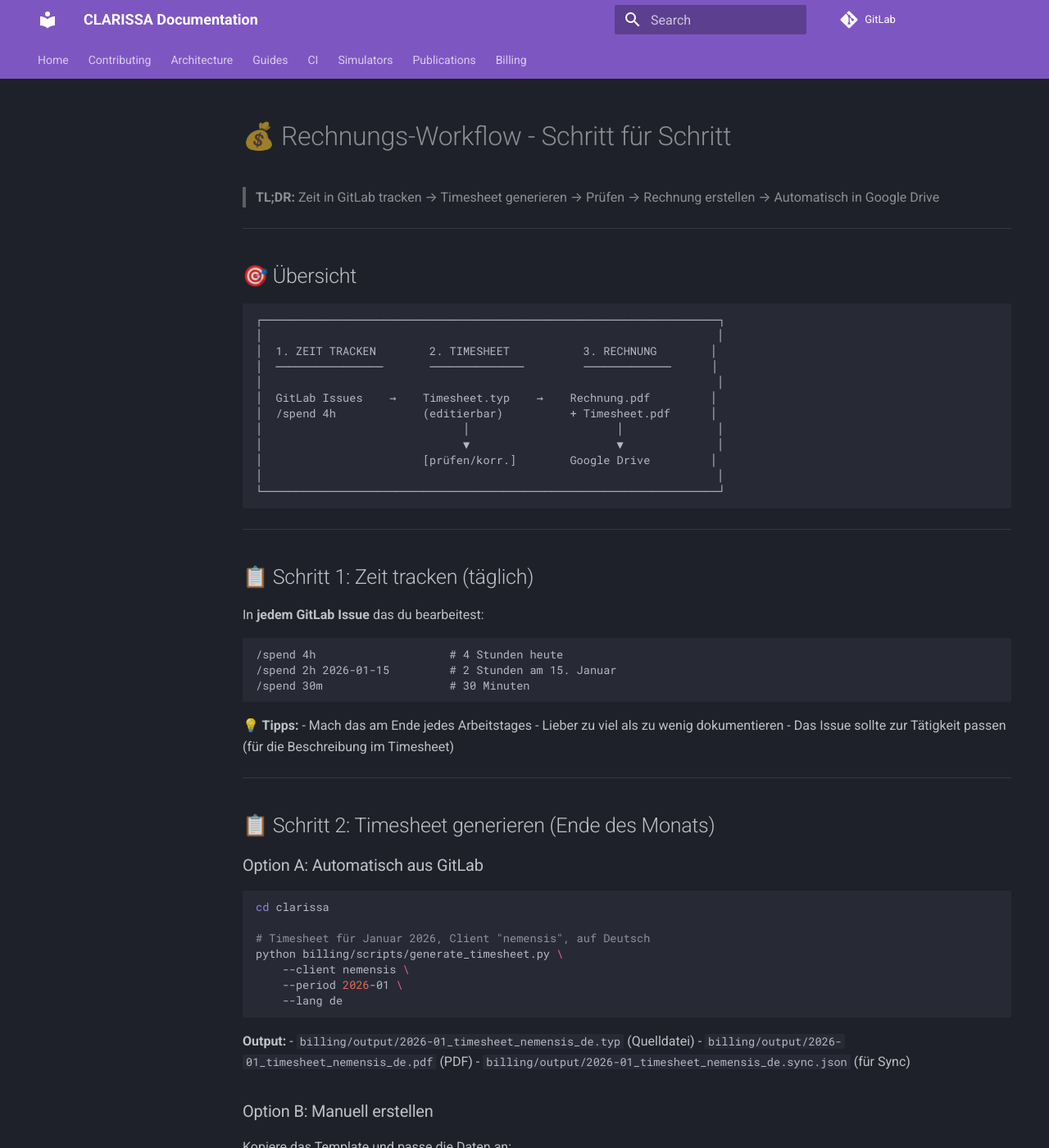
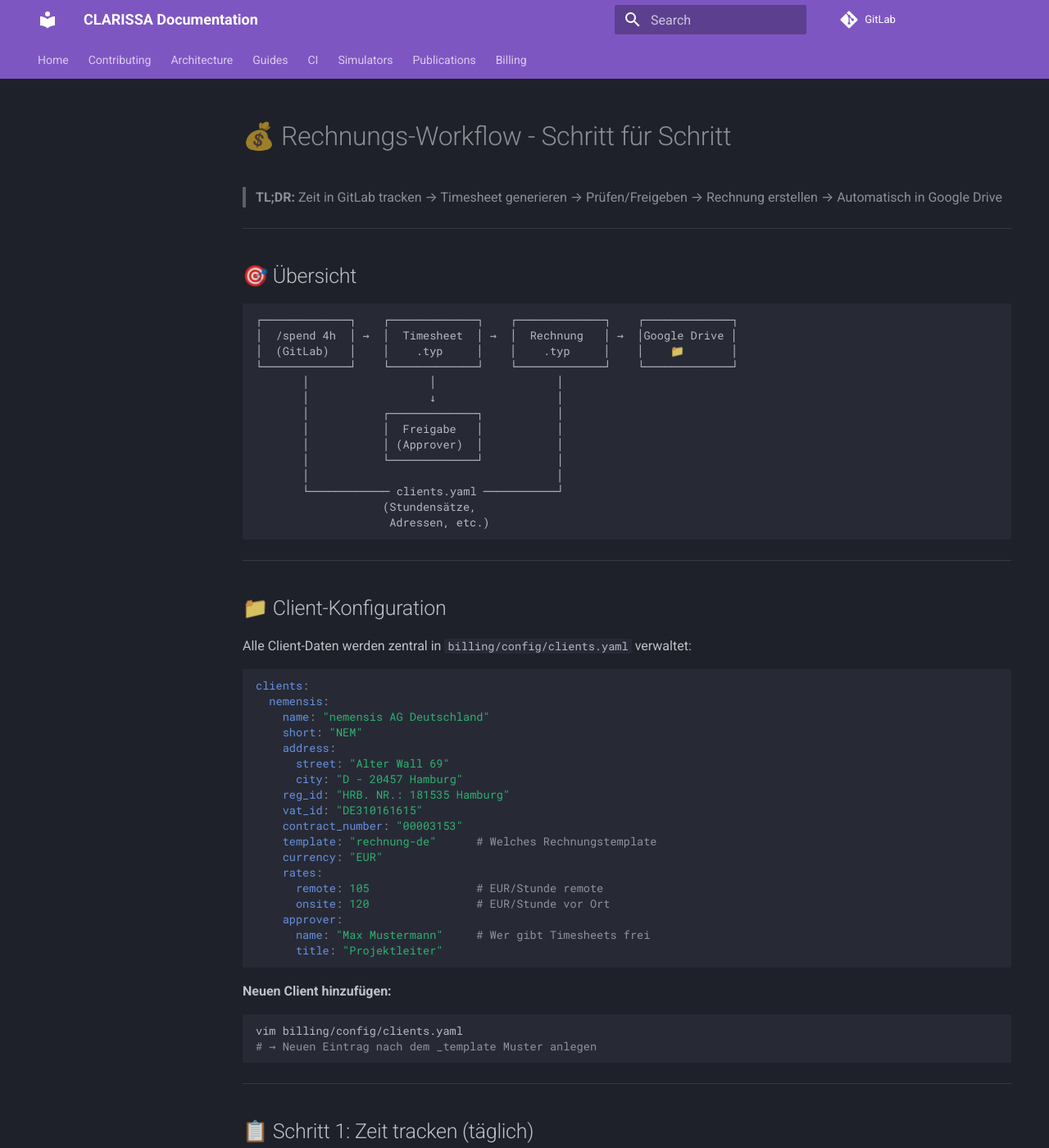
Before and after one commit to wolfram-laube/clarissa, an MkDocs documentation site: the page built from docs/guides/billing-workflow.md, in a window 1280 px wide and 1400 px high. Shown: the whole window at 82% size. Built offline with MkDocs 1.6.1 and Material for MkDocs 9.7.7, drawn with Linux system fonts in a browser that asks for light colours; comment, search, counter and statistics services are not loaded; some of the changed text lies outside the part shown.

Commit message:
docs(billing): update workflow guide with clients.yaml and approver info

````diff
--- a/docs/guides/billing-workflow.md
+++ b/docs/guides/billing-workflow.md
@@ -1,24 +1,59 @@
 # 💰 Rechnungs-Workflow - Schritt für Schritt
 
-> **TL;DR:** Zeit in GitLab tracken → Timesheet generieren → Prüfen → Rechnung erstellen → Automatisch in Google Drive
+> **TL;DR:** Zeit in GitLab tracken → Timesheet generieren → Prüfen/Freigeben → Rechnung erstellen → Automatisch in Google Drive
 
 ---
 
 ## 🎯 Übersicht
 
 ```
-┌────────────────────────────────────────────────────────────────────┐
-│                                                                    │
-│  1. ZEIT TRACKEN        2. TIMESHEET           3. RECHNUNG        │
-│  ────────────────       ──────────────         ─────────────      │
-│                                                                    │
-│  GitLab Issues    →    Timesheet.typ    →    Rechnung.pdf         │
-│  /spend 4h             (editierbar)          + Timesheet.pdf      │
-│                              │                      │              │
-│                              ▼                      ▼              │
-│                        [prüfen/korr.]        Google Drive         │
-│                                                                    │
-└────────────────────────────────────────────────────────────────────┘
+┌─────────────┐    ┌─────────────┐    ┌─────────────┐    ┌─────────────┐
+│  /spend 4h  │ →  │  Timesheet  │ →  │  Rechnung   │ →  │Google Drive │
+│  (GitLab)   │    │    .typ     │    │    .typ     │    │    📁       │
+└─────────────┘    └─────────────┘    └─────────────┘    └─────────────┘
+       │                  │                  │
+       │                  ↓                  │
+       │           ┌─────────────┐           │
+       │           │  Freigabe   │           │
+       │           │ (Approver)  │           │
+       │           └─────────────┘           │
+       │                                     │
+       └──────────── clients.yaml ───────────┘
+                   (Stundensätze,
+                    Adressen, etc.)
+```
+
+---
+
+## 📁 Client-Konfiguration
+
+Alle Client-Daten werden zentral in `billing/config/clients.yaml` verwaltet:
+
+```yaml
+clients:
+  nemensis:
+    name: "nemensis AG Deutschland"
+    short: "NEM"
+    address:
+      street: "Alter Wall 69"
+      city: "D - 20457 Hamburg"
+    reg_id: "HRB. NR.: 181535 Hamburg"
+    vat_id: "DE310161615"
+    contract_number: "00003153"
+    template: "rechnung-de"      # Welches Rechnungstemplate
+    currency: "EUR"
+    rates:
+      remote: 105                # EUR/Stunde remote
+      onsite: 120                # EUR/Stunde vor Ort
+    approver:
+      name: "Max Mustermann"     # Wer gibt Timesheets frei
+      title: "Projektleiter"
+```
+
+**Neuen Client hinzufügen:**
+```bash
+vim billing/config/clients.yaml
+# → Neuen Eintrag nach dem _template Muster anlegen
 ```
 
 ---
@@ -33,82 +68,35 @@ In **jedem GitLab Issue** das du bearbeitest:
 /spend 30m                   # 30 Minuten
 ```
 
-**💡 Tipps:**
-- Mach das am Ende jedes Arbeitstages
-- Lieber zu viel als zu wenig dokumentieren
-- Das Issue sollte zur Tätigkeit passen (für die Beschreibung im Timesheet)
-
 ---
 
 ## 📋 Schritt 2: Timesheet generieren (Ende des Monats)
 
-### Option A: Automatisch aus GitLab
-
 ```bash
-cd clarissa
-
-# Timesheet für Januar 2026, Client "nemensis", auf Deutsch
 python billing/scripts/generate_timesheet.py \
     --client nemensis \
     --period 2026-01 \
     --lang de
 ```
 
-**Output:**
-- `billing/output/2026-01_timesheet_nemensis_de.typ` (Quelldatei)
-- `billing/output/2026-01_timesheet_nemensis_de.pdf` (PDF)
-- `billing/output/2026-01_timesheet_nemensis_de.sync.json` (für Sync)
+Das Script:
+1. Liest `/spend` Einträge aus GitLab
+2. Holt Client-Daten aus `clients.yaml` (inkl. Approver)
+3. Generiert `billing/output/2026-01_timesheet_nemensis_de.typ`
 
-### Option B: Manuell erstellen
-
-Kopiere das Template und passe die Daten an:
-
-```bash
-cp billing/templates/timesheet.typ billing/output/2026-01_timesheet_nemensis_de.typ
-```
-
-Dann editieren:
-```typst
-#timesheet(
-  year: 2026,
-  month: 1,
-  client_name: "nemensis AG Deutschland",
-  ...
-  daily_entries: (
-    "2": (8, "Architecture Review"),
-    "5": (6, "API Development"),
-    ...
-  ),
-)
-```
+**Output Timesheet enthält:**
+- Consultant Name (aus Script-Aufruf oder Config)
+- Client Name (aus `clients.yaml`)
+- Approver Name + Title (aus `clients.yaml`)
+- Unterschriftsfelder für beide Parteien
 
 ---
 
-## 📋 Schritt 3: Timesheet prüfen & korrigieren
+## 📋 Schritt 3: Timesheet Freigabe
 
-**Öffne das Timesheet:**
-```bash
-open billing/output/2026-01_timesheet_nemensis_de.pdf
-```
-
-**Checklist:**
-- [ ] Sind alle Arbeitstage erfasst?
-- [ ] Stimmen die Stunden?
-- [ ] Sind die Beschreibungen korrekt?
-- [ ] Wurden Feiertage/Urlaub berücksichtigt?
-
-**Korrigieren:**
-
-Editiere die `.typ` Datei:
-```bash
-vim billing/output/2026-01_timesheet_nemensis_de.typ
-```
-
-Änderungen zurück zu GitLab syncen (optional):
-```bash
-python billing/scripts/sync_timesheet.py \
-    billing/output/2026-01_timesheet_nemensis_de.typ
-```
+1. **PDF prüfen** - Stimmen alle Einträge?
+2. **Unterschrift einholen** - Approver unterzeichnet
+3. **Scan/Digital archivieren** (optional)
 
 ---
 
@@ -119,92 +107,50 @@ python billing/scripts/generate_invoice.py \
     --from-timesheet billing/output/2026-01_timesheet_nemensis_de.typ
 ```
 
-**Output:**
-- `billing/output/AR_001_2026_nemensis.typ`
-- `billing/output/AR_001_2026_nemensis.pdf`
+Das Script:
+1. Liest Timesheet → extrahiert Stunden
+2. Holt Stundensätze aus `clients.yaml`
+3. Berechnet: `184h × EUR 105 = EUR 19.320`
+4. Generiert Rechnung mit korrektem Template (DE/US/EU)
+
+**Woher kommen die Daten?**
+
+| Daten | Quelle |
+|-------|--------|
+| Stunden | Timesheet (aus GitLab /spend) |
+| Stundensatz | `clients.yaml` → rates.remote/onsite |
+| Kundenadresse | `clients.yaml` → address |
+| USt-ID | `clients.yaml` → vat_id |
+| Template (DE/US) | `clients.yaml` → template |
 
 ---
 
-## 📋 Schritt 5: Commit & Upload
+## 📋 Schritt 5: Commit & Automatischer Upload
 
-### Manuell (lokal):
-```bash
-python billing/scripts/generate_invoice.py \
-    --from-timesheet billing/output/2026-01_timesheet_nemensis_de.typ \
-    --upload
-```
-
-### Automatisch (CI Pipeline):
 ```bash
 git add billing/output/
-git commit -m "billing: add January 2026 timesheet for nemensis"
+git commit -m "billing: Januar 2026 nemensis"
 git push
 ```
 
-Die Pipeline macht automatisch:
-1. ✅ `build_invoice` - Kompiliert alle `.typ` zu PDF
-2. ✅ `upload_invoice` - Lädt PDFs zu Google Drive hoch
+**CI Pipeline macht automatisch:**
+1. ✅ `build_invoice` - Kompiliert `.typ` → `.pdf`
+2. ✅ `upload_invoice` - Lädt zu Google Drive hoch
 
 ---
 
 ## 📁 Google Drive Struktur
 
 ```
-BlauWeiss LLC/Finance/Invoices/
+BLAUWEISS-EDV-LLC/
 └── 2026/
     ├── 01_nemensis/
-    │   ├── 2026-01_timesheet_nemensis_de.pdf
-    │   └── AR_001_2026_nemensis.pdf
-    ├── 02_nemensis/
-    │   └── ...
-    └── 01_oxy/
-        └── ...
+    │   └── 2026-01_timesheet_nemensis_de.pdf
+    └── nemensis/
+        └── AR_001_2026_nemensis.pdf
 ```
 
-🔗 **Link:** https://drive.google.com/drive/folders/1qh0skTeyRNs4g9KwAhpd3J8Yj_XENIFs
-
----
-
-## 🔧 Konfiguration
-
-### Neuen Client hinzufügen
-
-Editiere `billing/config/clients.yaml`:
-
-```yaml
-clients:
-  newclient:
-    name: "New Client GmbH"
-    short: "NC"
-    template: "rechnung-de"    # oder: invoice-en-us, invoice-en-eu
-    currency: "EUR"            # oder: USD
-    address:
-      line1: "Hauptstraße 1"
-      city: "D - 10115 Berlin"
-    vat_id: "DE123456789"
-    contract_number: "00003154"
-    rates:
-      remote: 105
-      onsite: 120
-```
-
-### Verfügbare Templates
-
-| Template | Sprache | Währung | MwSt |
-|----------|---------|---------|------|
-| `invoice-en-us.typ` | Englisch | USD | Keine |
-| `invoice-en-eu.typ` | Englisch | EUR | Reverse Charge |
-| `rechnung-de.typ` | Deutsch | EUR | Reverse Charge |
-
-### Timesheet-Sprachen
-
-| Code | Sprache |
-|------|---------|
-| `de` | Deutsch |
-| `en` | English |
-| `vi` | Tiếng Việt |
-| `ar` | العربية |
-| `is` | Íslenska |
+🔗 https://drive.google.com/drive/folders/1qh0skTeyRNs4g9KwAhpd3J8Yj_XENIFs
 
 ---
 
@@ -213,49 +159,38 @@ clients:
 ```bash
 # === MONATLICHER WORKFLOW ===
 
-# 1. Timesheet aus GitLab generieren
+# 1. Timesheet generieren (liest GitLab + clients.yaml)
 python billing/scripts/generate_timesheet.py -c nemensis -p 2026-01 --lang de
 
-# 2. Prüfen
+# 2. Prüfen & Freigabe einholen
 open billing/output/2026-01_timesheet_nemensis_de.pdf
 
-# 3. (Optional) Korrekturen syncen
-python billing/scripts/sync_timesheet.py billing/output/2026-01_timesheet_nemensis_de.typ
-
-# 4. Rechnung generieren
+# 3. Rechnung generieren (liest Stundensätze aus clients.yaml)
 python billing/scripts/generate_invoice.py --from-timesheet billing/output/2026-01_timesheet_nemensis_de.typ
 
-# 5. Commit → CI macht den Rest
+# 4. Commit → CI macht den Rest
 git add billing/output/ && git commit -m "billing: Januar 2026 nemensis" && git push
+```
 
+---
 
-# === MANUELLE UPLOADS ===
+## 🔧 Verfügbare Templates
 
-# Einzelne Datei hochladen
-python billing/scripts/upload_to_drive.py --folder "2026/01_nemensis" invoice.pdf
-
-# Mit --upload Flag
-python billing/scripts/generate_invoice.py --from-timesheet timesheet.typ --upload
-```
+| Template | Sprache | Währung | MwSt | Client-Config |
+|----------|---------|---------|------|---------------|
+| `rechnung-de.typ` | Deutsch | EUR | Reverse Charge | `template: "rechnung-de"` |
+| `invoice-en-us.typ` | Englisch | USD | Keine | `template: "invoice-en-us"` |
+| `invoice-en-eu.typ` | Englisch | EUR | Reverse Charge | `template: "invoice-en-eu"` |
 
 ---
 
 ## 🆘 Troubleshooting
 
-### "No time entries found"
-→ Hast du `/spend` in GitLab Issues verwendet?
+### "Unknown client: xyz"
+→ Client in `billing/config/clients.yaml` hinzufügen
 
-### "Unknown client"
-→ Füge den Client in `billing/config/clients.yaml` hinzu
+### Falscher Stundensatz auf Rechnung
+→ `clients.yaml` → `rates.remote` / `rates.onsite` prüfen
 
-### Upload fehlgeschlagen
-→ Prüfe ob `GOOGLE_SERVICE_ACCOUNT_KEY` in GitLab CI Variables gesetzt ist
-
-### PDF sieht komisch aus
-→ Prüfe ob Poppins Font installiert ist (CI macht das automatisch)
-
----
-
-## 📞 Support
-
-Bei Fragen: GitLab Issue erstellen oder Wolfram fragen 😄
+### Approver fehlt auf Timesheet
+→ `clients.yaml` → `approver.name` / `approver.title` hinzufügen
````
